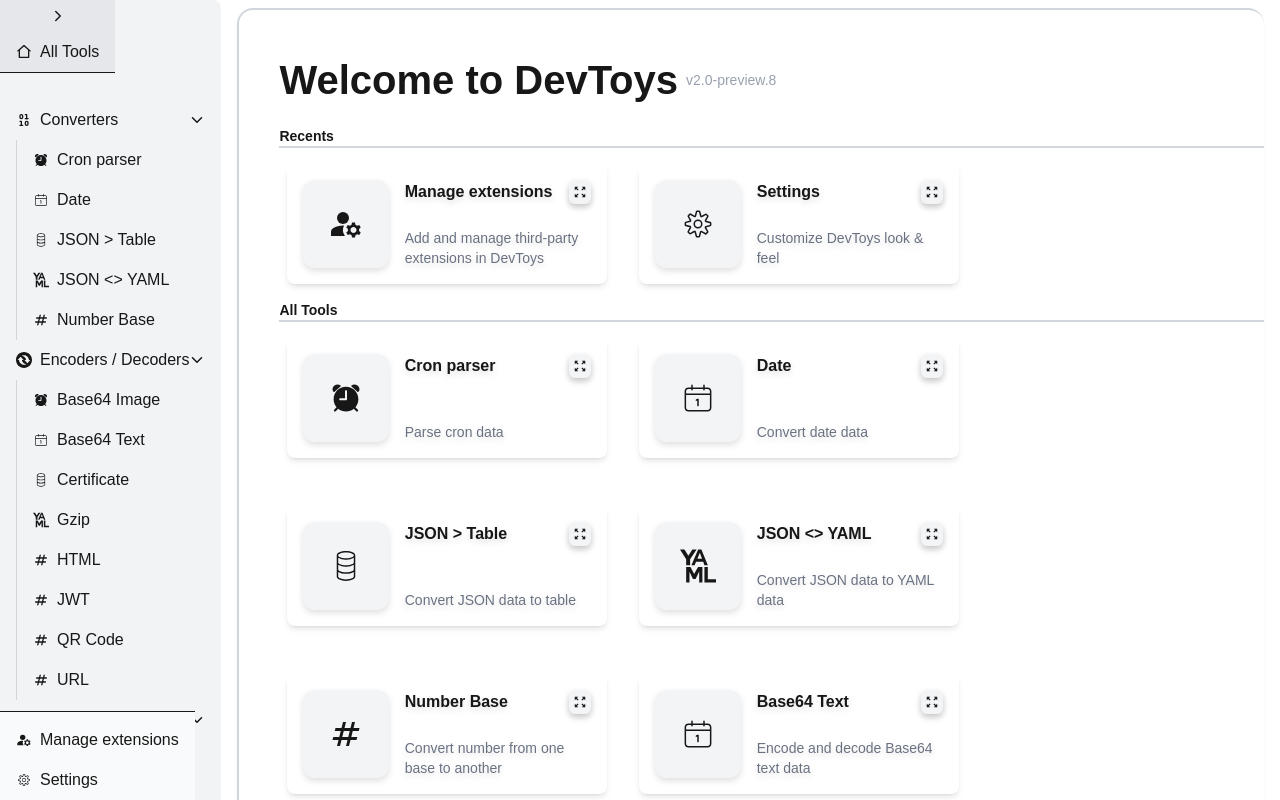
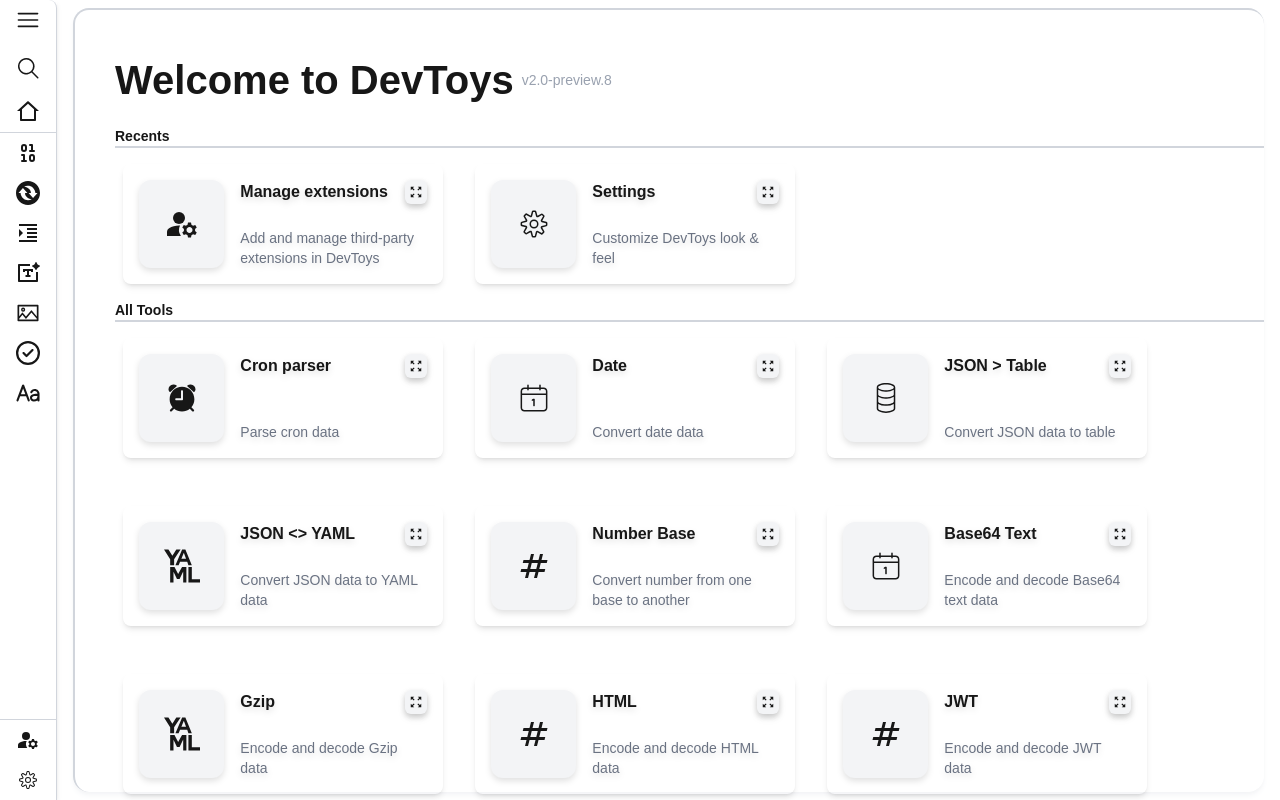
Before and after one commit to Kanghocit/Devtoys, a Next.js app: page / in a window 1280 px wide. Shown: the top 800 px of the page. Built offline with nearby package versions, Linux system fonts and the light colour scheme.

Commit message:
fix-ui-menu

```diff
--- a/package.json
+++ b/package.json
@@ -10,6 +10,7 @@
   },
   "dependencies": {
     "clsx": "^2.1.1",
+    "framer-motion": "^12.4.10",
     "jsonwebtoken": "^9.0.2",
     "next": "15.2.0",
     "pako": "^2.1.0",
--- a/src/app/cron-parser/page.tsx
+++ b/src/app/cron-parser/page.tsx
@@ -71,10 +71,11 @@ const CronParser = () => {
           value={scheduleCount}
           onChange={(e) => setScheduleCount(Number(e.target.value))}
         >
-          <option value="1">A ∩ B </option>
-          <option value="2">A ∪ B </option>
-          <option value="3">Only A</option>
-          <option value="4">Only B</option>
+          <option value="5">5</option>
+          <option value="10">10</option>
+          <option value="25">25</option>
+          <option value="50">50</option>
+          <option value="100">100</option>
         </select>
       </CustomCard>
       <CustomCard title="Output format" icon={<MdOutlineSpaceBar />}>
--- a/src/app/globals.css
+++ b/src/app/globals.css
@@ -3,6 +3,24 @@
 :root {
   --background: #ffffff;
   --foreground: #171717;
+}
+@layer utilities {
+  .scrollbar-custom::-webkit-scrollbar {
+    width: 2px;
+  }
+
+  .scrollbar-custom::-webkit-scrollbar-thumb {
+    background-color: #a0aec0;
+    border-radius: 4px;
+  }
+
+  .scrollbar-custom::-webkit-scrollbar-thumb:hover {
+    background-color: #718096;
+  }
+
+  .scrollbar-custom::-webkit-scrollbar-track {
+    background: #edf2f7;
+  }
 }
 
 body {
--- a/src/app/layout.tsx
+++ b/src/app/layout.tsx
@@ -1,8 +1,8 @@
+import SideBar from "@/components/SideBar";
+import { MenuProvider } from "@/context/MenuContext";
 import type { Metadata } from "next";
 import { Geist, Geist_Mono } from "next/font/google";
 import "./globals.css";
-import { MenuProvider } from "@/context/MenuContext";
-import SideBar from "@/components/SideBar";
 const geistSans = Geist({
   variable: "--font-geist-sans",
   subsets: ["latin"],
@@ -26,12 +26,16 @@ export default function RootLayout({
   return (
     <html lang="en">
       <body
-        className={`${geistSans.variable} ${geistMono.variable} antialiased bg-gray-100 overflow-auto scrollbar`}
+        className={`${geistSans.variable} ${geistMono.variable} antialiased bg-gray-100 overflow-auto scrollbar `}
       >
         <MenuProvider>
-          <div className="flex">
-            <SideBar />
-            <main className="flex-1">{children}</main>
+          <div className="grid grid-cols-[auto_1fr]  h-screen">
+            <aside className="h-screen overflow-y-auto bg-white shadow-md scrollbar-custom w-fit ">
+              <SideBar />
+            </aside>
+            <main className="overflow-auto scrollbar-custom w-full">
+              {children}
+            </main>
           </div>
         </MenuProvider>
       </body>
--- a/src/components/SearchInput.tsx
+++ b/src/components/SearchInput.tsx
@@ -1,13 +1,12 @@
-import React from "react";
 import { IoIosSearch } from "react-icons/io";
 
 const SearchInput = () => {
   return (
-    <div className="w-11/12 relative">
+    <div className="w-11/12 relative p-2">
       <input
         type="text"
         placeholder="Type to search for tools..."
-        className="w-full p-2 ms-3 h-8 rounded-md border border-gray-300 border-b-2 border-b-gray-800 px-3 relative "
+        className="w-full p-3 ms-3 h-8 rounded-md border border-gray-300 border-b-1 border-b-gray-800 px-3 relative focus:outline-none focus:border-b-2 focus:border-b-blue-500"
       />
       <IoIosSearch className="absolute right-0 top-1/2 -translate-y-1/2 text-gray-500 w-5 h-5" />
     </div>
--- a/src/components/SideBar.tsx
+++ b/src/components/SideBar.tsx
@@ -1,9 +1,12 @@
 "use client";
 import { useMenu } from "@/context/MenuContext";
 import clsx from "clsx";
+import Link from "next/link";
 import { useState } from "react";
-import { IoChevronBack, IoChevronForward } from "react-icons/io5";
+import { GoSearch } from "react-icons/go";
+import { RxHamburgerMenu } from "react-icons/rx";
 import Menu from "./menu";
+import SearchInput from "./SearchInput";
 
 const SideBar = () => {
   const { menus, subMenus, footerMenus } = useMenu();
@@ -13,24 +16,38 @@ const SideBar = () => {
   };
 
   return (
-    <div className="bg-gray-200/50 rounded-tr-lg min-h-screen">
-      <div className="fixed top-0 left-0 border-b-1 bg-gray-200">
     <div
       className={clsx(
-            " w-8 h-8 rounded-2xl flex items-center bg-gray-200/50  z-10 justify-center hover:bg-gray-300/50 cursor-pointer",
-            !collapsed && "mx-auto"
+        "shadow-md rounded-tr-lg min-h-screen border-r-1 border-gray-300",
+        collapsed && "min-w-[300px]"
       )}
-          onClick={() => toggleCollapsed()}
     >
-          {collapsed ? <IoChevronBack /> : <IoChevronForward />}
+      <div className="flex flex-col justify-between h-screen gap-2 ">
+        <div>
+          <div
+            className="px-3 py-2 text-2xl ms-1 cursor-pointer"
+            onClick={toggleCollapsed}
+          >
+            <RxHamburgerMenu />
           </div>
+
+          {collapsed ? (
+            <SearchInput />
+          ) : (
+            <div className="px-3 pt-4 pb-3 text-2xl ms-1 cursor-pointer">
+              <GoSearch />
+            </div>
+          )}
+          <div className="border-b-1 border-gray-300">
+            <Link href="/">
               <Menu items={menus} collapsed={collapsed} />
+            </Link>
           </div>
-      <div className="flex flex-col items-center mt-25">
           <Menu items={subMenus} collapsed={collapsed} />
         </div>
-      <div className="fixed bottom-0 left-0 border-t-1 bg-gray-50 pt-2">
+        <div className="border-t-1 border-gray-300">
           <Menu items={footerMenus} collapsed={collapsed} />
+        </div>
       </div>
     </div>
   );
--- a/src/components/menu/index.tsx
+++ b/src/components/menu/index.tsx
@@ -2,9 +2,9 @@
 
 import clsx from "clsx";
 import Link from "next/link";
-import { useRouter, usePathname } from "next/navigation";
+import { usePathname } from "next/navigation";
+import { useState } from "react";
 import { IoChevronDown } from "react-icons/io5";
-import { useState } from "react";
 
 interface MenuItem {
   icon?: React.ReactNode;
@@ -21,23 +21,36 @@ interface MenuItem {
 
 interface MenuProps {
   items: MenuItem[];
+  collapsed: boolean;
 }
 
-const Menu: React.FC<MenuProps> = ({ items }) => {
-  const [isOpen, setIsOpen] = useState(false);
+const Menu: React.FC<MenuProps> = ({ items, collapsed }) => {
   const [openDropdown, setOpenDropdown] = useState<string | null>(null);
+  const pathname = usePathname();
+
+  console.log(pathname.split("/")[1]);
 
   return (
-    <ul>
+    <ul suppressHydrationWarning>
       {items.map((item) => (
         <li key={item.name}>
-          <Link href={item.href || ""}>
-            <div className="flex items-center justify-between px-4 py-2 cursor-pointer hover:bg-gray-100 transition-colors duration-300 ease-in-out rounded-md    ">
+          <div
+            className="flex items-center justify-between px-4 py-2 cursor-pointer hover:bg-gray-100/90 rounded-r-md transition-colors duration-300 ease-in-out rounded-md text-xl"
+            onClick={() =>
+              setOpenDropdown((prev) => (prev === item.name ? null : item.name))
+            }
+          >
             <div className="flex items-center">
+              {!collapsed ? (
+                <div className="text-2xl ">{item.icon}</div>
+              ) : (
+                <>
                   {item.icon}
                   <span className="ml-2">{item.name}</span>
+                </>
+              )}
             </div>
-              {item.children && (
+            {item.children && collapsed && (
               <IoChevronDown
                 className={clsx(
                   "w-4 h-4 transition-transform duration-300 ease-in-out",
@@ -46,12 +59,19 @@ const Menu: React.FC<MenuProps> = ({ items }) => {
               />
             )}
           </div>
-            {/* {item.children && openDropdown === item.name && ( */}
-            <ul className="ml-4 border-l border-gray-300 overflow-hidden transition-all duration-300 ease-in-out">
-              {item.children?.map((child) => (
+          {item.children && openDropdown === item.name && collapsed && (
+            <ul className="ml-4 border-l border-gray-300 overflow-hidden transition-all duration-300 ease-in-out text-xl">
+              {item.children.map((child) => (
                 <li key={child.name}>
                   <Link href={child.href}>
-                    <div className="flex items-center px-4 py-2 hover:bg-gray-100">
+                    <div
+                      className={clsx(
+                        "flex items-center px-4 py-2 hover:bg-gray-100/90 rounded-r-md mt-1",
+                        pathname.split("/")[1] === child.href
+                          ? "bg-blue-100/90 text-blue-500"
+                          : ""
+                      )}
+                    >
                       {child.icon}
                       <span className="ml-2">{child.name}</span>
                     </div>
@@ -59,8 +79,7 @@ const Menu: React.FC<MenuProps> = ({ items }) => {
                 </li>
               ))}
             </ul>
-            {/* )} */}
-          </Link>
+          )}
         </li>
       ))}
     </ul>
```
Also changed, not shown: 1 other file (tests, documents, lock files or other folders). Lines whose indentation alone changed are shown as unchanged.
